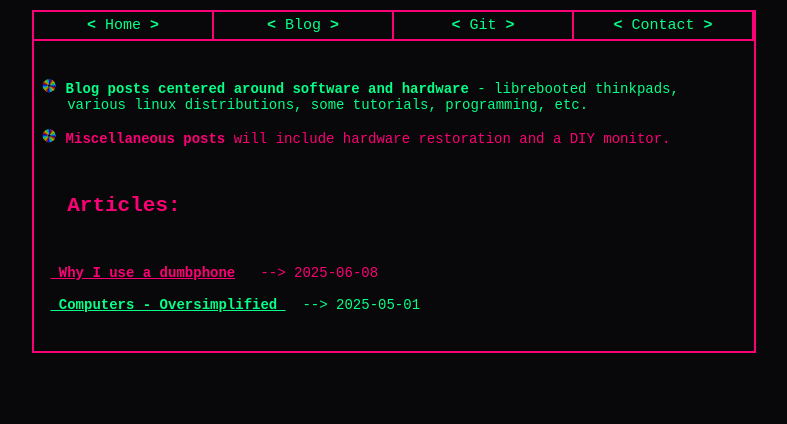
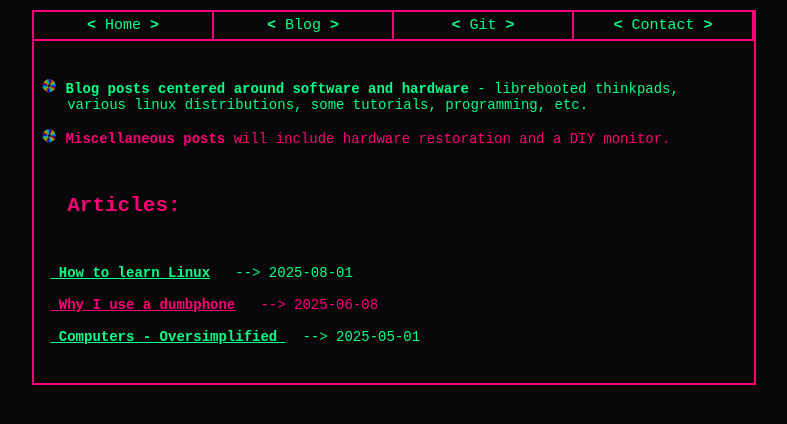
Before and after one commit to fell-asleep/fell-asleep.github.io, a plain HTML site: page blog.html in a window 1280 px wide. Shown: the whole page, without its empty margins (246-1033 px from the left). Drawn offline with Linux system fonts and the light colour scheme.

```diff
--- a/blog.html
+++ b/blog.html
@@ -15,7 +15,8 @@
 			<main>
 				<p><img src="files/spinningcd.gif" height="14px"><b> Blog posts centered around software and hardware</b> - librebooted thinkpads, <br>&nbsp;&nbsp; various linux distributions, some tutorials, programming, etc. <br><br><img src="files/spinningcd.gif" height="14px"><span class="highlighted-text-red"><b> Miscellaneous posts </b> will include hardware restoration and a DIY monitor. </p>
         <h2 align="left"span class="highlighted-text-red">&nbsp; Articles: </h2>
-        <p>&nbsp;<a href="articles/why-i-use-a-dumbphone.html" span class="highlighted-text-red"><b> Why I use a dumbphone</b></a> &nbsp;<span class="highlighted-text-red"> --> 2025-06-08</span><br>
+        <p>&nbsp;<a href="articles/how-to-learn-linux.html" span class="highlighted-text-green"><b> How to learn Linux</b></a> &nbsp;<span class="highlighted-text-green"> --> 2025-08-01</span><br>
+           &nbsp;<a href="articles/why-i-use-a-dumbphone.html" span class="highlighted-text-red"><b> Why I use a dumbphone</b></a> &nbsp;<span class="highlighted-text-red"> --> 2025-06-08</span><br>
            &nbsp;<a href="articles/computers-oversimplified.html" span class="highlighted-text-green"><b> Computers - Oversimplified </b></a> &nbsp; --> 2025-05-01</p>
 			</main>
 		</body>
```
